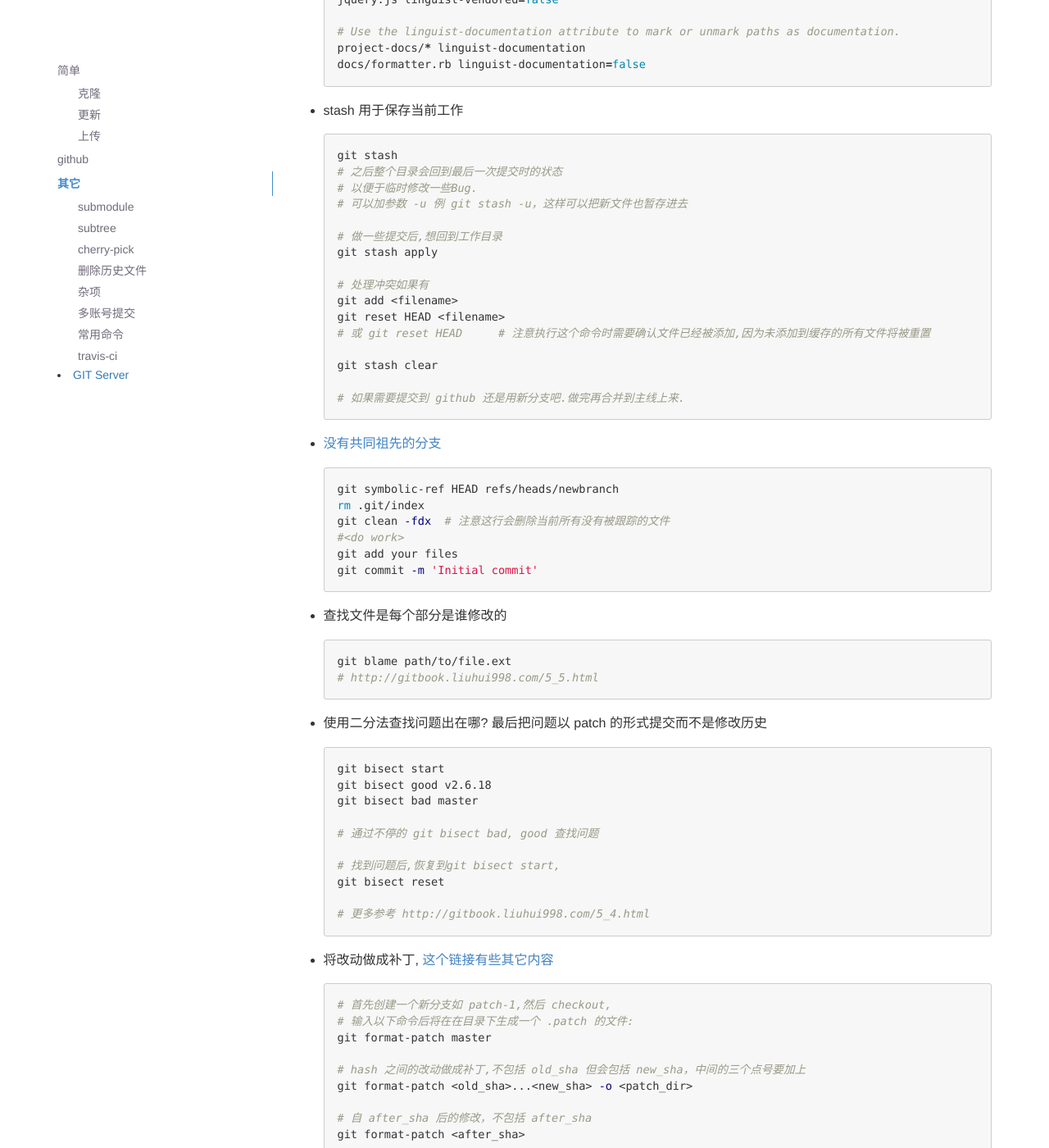
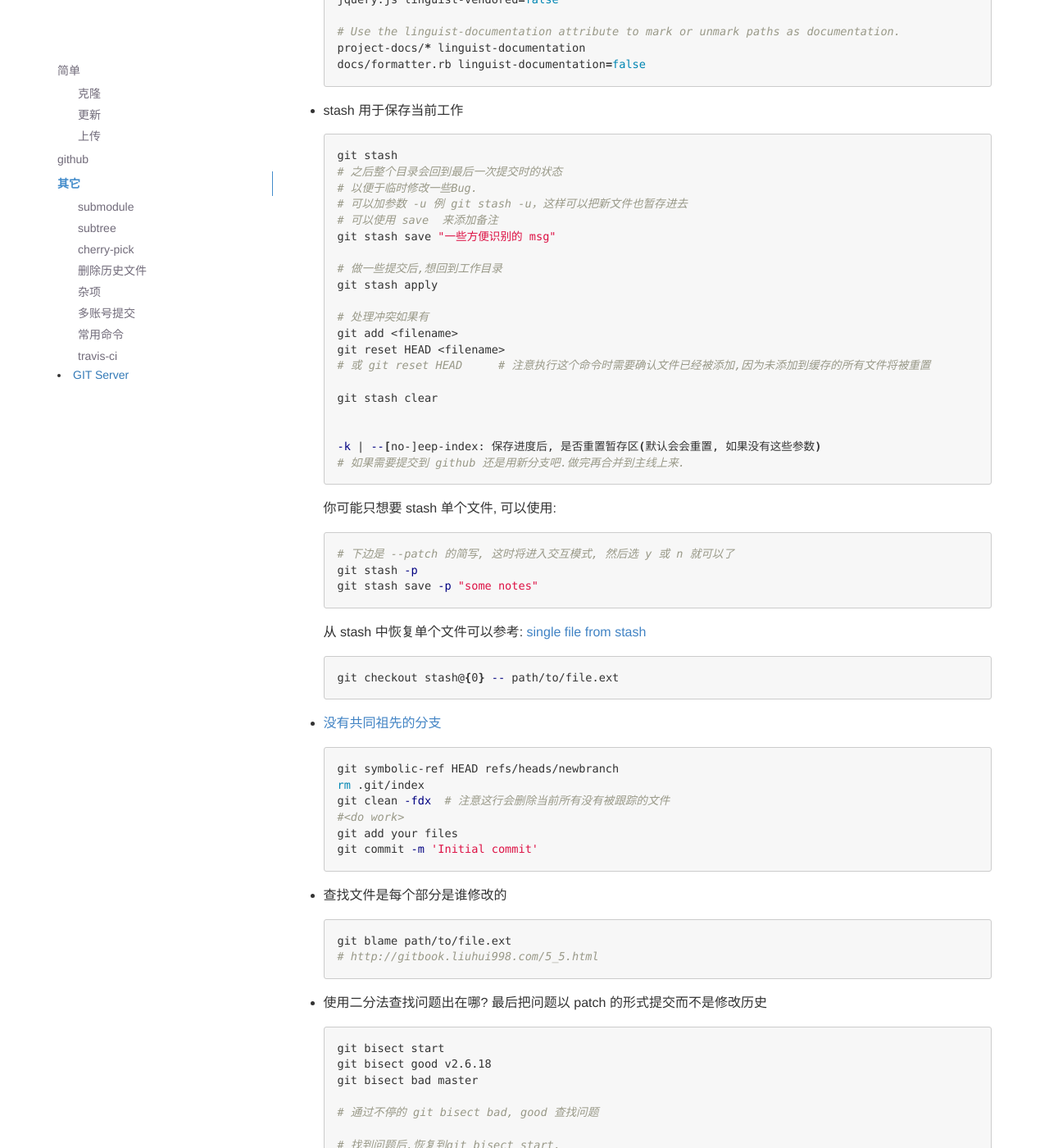
Before and after one commit to R32/r32.github.io, a Jekyll site: the page built from _posts/other/2014-03-21-tips-on-git.markdown, in a window 1280 px wide and 1400 px high, scrolled down 3687 px. Shown: the whole window at 82% size. Built offline with Jekyll 4.4.1, drawn with Linux system fonts in a browser that asks for light colours; nearby versions of some CDN libraries.

Commit message:
fix vs-cssharp

````diff
--- a/_posts/haxe/2014-03-29-vs-csharp.markdown
+++ b/_posts/haxe/2014-03-29-vs-csharp.markdown
@@ -91,7 +91,6 @@ string  System.String  // 不可变
 
 {% endhighlight %}
   </div>
-</div>
 
   <div class="col-md-6 hx">
   <h4>Haxe</h4>
--- a/_posts/other/2014-03-21-tips-on-git.markdown
+++ b/_posts/other/2014-03-21-tips-on-git.markdown
@@ -201,6 +201,8 @@ git pull --depth=1 origin master
   # 之后整个目录会回到最后一次提交时的状态
   # 以便于临时修改一些Bug.
   # 可以加参数 -u 例 git stash -u，这样可以把新文件也暂存进去
+  # 可以使用 save  来添加备注
+  git stash save "一些方便识别的 msg"
 
   # 做一些提交后,想回到工作目录
   git stash apply
@@ -212,7 +214,23 @@ git pull --depth=1 origin master
 
   git stash clear
 
+
+  -k | --[no-]eep-index: 保存进度后, 是否重置暂存区(默认会会重置, 如果没有这些参数)
   # 如果需要提交到 github 还是用新分支吧.做完再合并到主线上来.
+  ```
+
+  你可能只想要 stash 单个文件, 可以使用:
+
+  ```bash
+  # 下边是 --patch 的简写, 这时将进入交互模式, 然后选 y 或 n 就可以了
+  git stash -p
+  git stash save -p "some notes"
+  ```
+
+  从 stash 中恢复单个文件可以参考: [single file from stash](http://stackoverflow.com/questions/1105253/how-would-i-extract-a-single-file-or-changes-to-a-file-from-a-git-stash)
+
+  ```bash
+  git checkout stash@{0} -- path/to/file.ext
   ```
 
 * [没有共同祖先的分支](http://gitbook.liuhui998.com/5_1.html)
````
